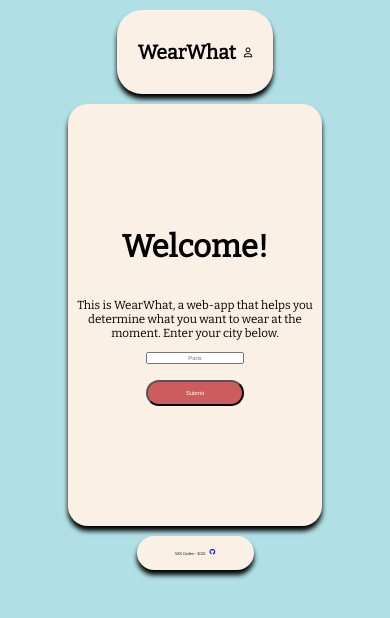
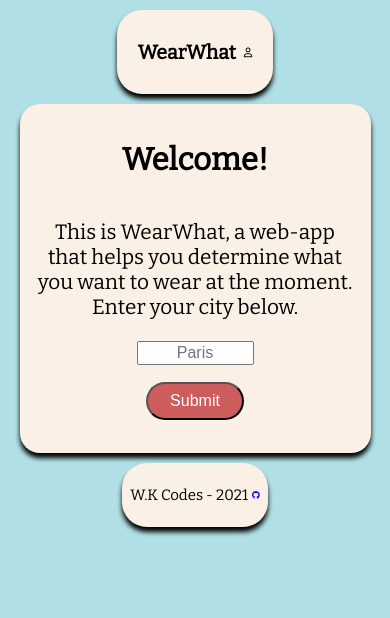
Before and after one commit to wkcodes/wear-what, a Vue app: page / in a window 390 px wide. Shown: the top 618 px of the page. Built offline with nearby package versions, Linux system fonts and the light colour scheme.

Commit message:
fixed responsiveness text size issue in welcome box and footer

```diff
--- a/src/components/Footer.vue
+++ b/src/components/Footer.vue
@@ -1,7 +1,9 @@
 <template>
   <main>
     <p>W.K Codes - 2021</p>
-    <a href="https://github.com/wkcodes/wear-what"><i class="fab fa-github"></i></a>
+    <a href="https://github.com/wkcodes/wear-what"
+      ><i class="fab fa-github"></i
+    ></a>
   </main>
 </template>
 
@@ -15,36 +17,32 @@
 <style scoped>
   main {
     background-color: linen;
-      padding: 15px;
+    padding: 0.5rem;
     margin: 10px;
     display: flex;
     justify-content: center;
     align-items: center;
     border-radius: 25px;
-      height: 4vh;
-      width: 30vw;
     margin: 10px auto;
     box-shadow: 0px 5px 5px;
+    width: max-content;
   }
-    p{
+  p {
     font-size: 1vw;
   }
-    i{
+  i {
     font-size: 1.5vw;
     margin-left: 1vw;
     display: block;
   }
-    @media screen and (max-width: 300px), (max-height: 300px) {
-      .main{
-        height: 3vh;
-        width: 2vh;
-        max-width: 50vw;
+  @media screen and (max-width: 500px), (max-height: 300px) {
+    .main {
       margin: 10px auto;
     }
-      p{
-        font-size: 8px;
+    p {
+      font-size: 15px;
     }
-      i{
+    i {
       font-size: 8px;
     }
   }
--- a/src/components/WelcomeBox.vue
+++ b/src/components/WelcomeBox.vue
@@ -40,8 +40,9 @@
     align-items: center;
     justify-content: center;
     border-radius: 20px;
-    max-width: 50vw;
+    width: max-content;
     box-shadow: 0px 5px 5px;
+    padding: 1rem;
   }
   img:hover {
     transition: all 0.5s ease;
@@ -57,11 +58,8 @@
   h1 {
     font-size: 2.5vw;
   }
-  p {
-    font-size: 2vw;
-  }
   input {
-    font-size: 1.5vw;
+    font-size: 2rem;
     text-align: center;
   }
   button {
@@ -71,17 +69,19 @@
     padding: 0.5rem 0.5rem;
     text-align: center;
     text-decoration: none;
-    font-size: 1.5vw;
+    font-size: 1.5rem;
     margin: 2vh;
   }
   @media screen and (max-width: 800px), (max-height: 700px) {
     .container {
-      height: 50vh;
-      max-height: 70vh;
-      max-width: 65vw;
+      height: 100%;
+      width: 500px;
     }
   }
   @media screen and (max-width: 500px), (max-height: 300px) {
+    .container {
+      width: 900px;
+    }
     img {
       max-height: 17vh;
       max-width: 17vh;
@@ -90,13 +90,15 @@
       font-size: 8vw;
     }
     p {
-      font-size: 3vw;
+      font-size: 1.3rem;
     }
     button {
       width: 25vw;
+      font-size: 1rem;
     }
     input {
-      width: 25vw;
+      width: 30vw;
+      font-size: 1rem;
     }
   }
 </style>
--- a/src/components/Wrapper.vue
+++ b/src/components/Wrapper.vue
@@ -1,7 +1,11 @@
 <template>
   <main>
     <Header />
-    <WearBox v-if="toggle" v-bind:user__city="this.city" @reset="resetWearBox"/>
+    <WearBox
+      v-if="toggle"
+      v-bind:user__city="this.city"
+      @reset="resetWearBox"
+    />
     <WelcomeBox v-if="!toggle" @submit-city="getCity" />
     <Footer />
   </main>
@@ -23,28 +27,28 @@
     },
     methods: {
       getCity: function(params) {
-        console.log(params)
+        console.log(params);
         this.city = params;
         this.toggle = params;
         console.log(this.city);
-        if(params.toggle === true){
-        console.log(this.toggle);
+        if (params.toggle === true) {
+          console.log(this.toggle);
         }
       },
       resetWearBox: function(params) {
-        this.toggle = params
-      }
+        this.toggle = params;
+      },
     },
     created() {
-      if(this.toggle==true){
-        console.log('city')
+      if (this.toggle == true) {
+        console.log('city');
       }
     },
     data() {
       return {
         city: '',
         toggle: false,
-      }
+      };
     },
   };
 </script>
@@ -55,6 +59,7 @@
   }
   main {
     margin: 0 auto;
+    font-size: 2rem;
   }
   .container {
     margin: 0 auto;
```
Lines whose indentation alone changed are shown as unchanged.
